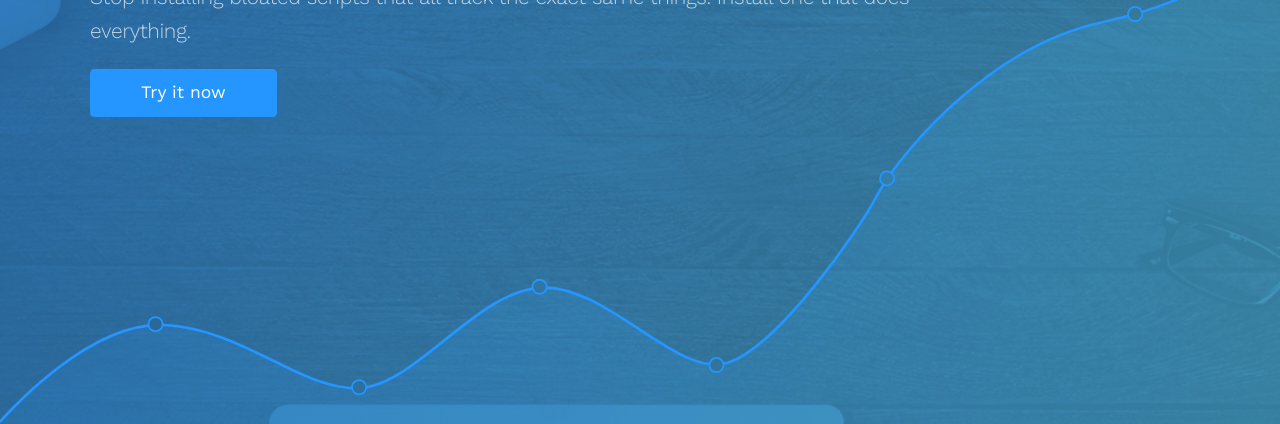
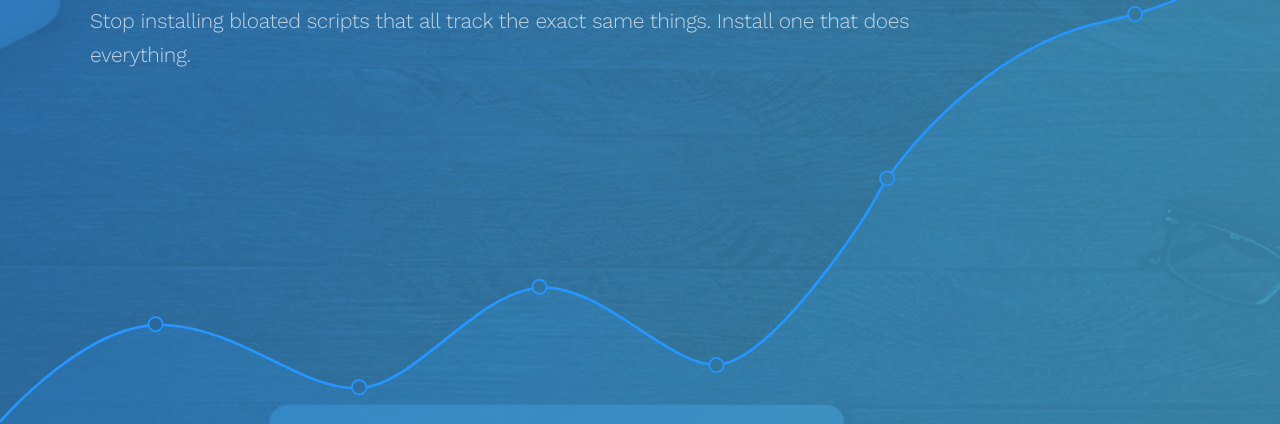
Before and after one commit to KenBury/ping, a plain HTML site: page index.html in a window 1280 px wide. Shown: the part 395-819 px from the top of the page. Drawn offline with nearby package versions, Linux system fonts and the light colour scheme.

Commit message:
Commit from Pingendo

```diff
--- a/index.html
+++ b/index.html
@@ -33,8 +33,7 @@
   <link rel="stylesheet" href="assets\css\toolkit-startup.css">
   <link rel="stylesheet" href="assets\css\application-startup.css">
   <link rel="stylesheet" href="assets\css\toolkit-startup.css">
-  <link rel="stylesheet" href="assets\css\toolkit-startup.css">
-</head>
+  <link rel="stylesheet" href="assets\css\toolkit-startup.css"> </head>
 
 <body>
   <div class="stage-shelf stage-shelf-right hidden" id="sidebar">
@@ -71,7 +70,8 @@
           <div class="row">
             <div class="col-sm-10 col-lg-10">
               <h1 class="block-titleData frequency">Business results through dialog and data science</h1>
-              <p class="lead mb-4 text-muted">Stop installing bloated scripts that all track the exact same things. Install one that does everything.</p> <button class="btn btn-primary btn-lg">Try it now</button> </div>
+              <p class="lead mb-4 text-muted">Stop installing bloated scripts that all track the exact same things. Install one that does everything.</p>
+            </div>
           </div>
         </div>
       </div>
```
